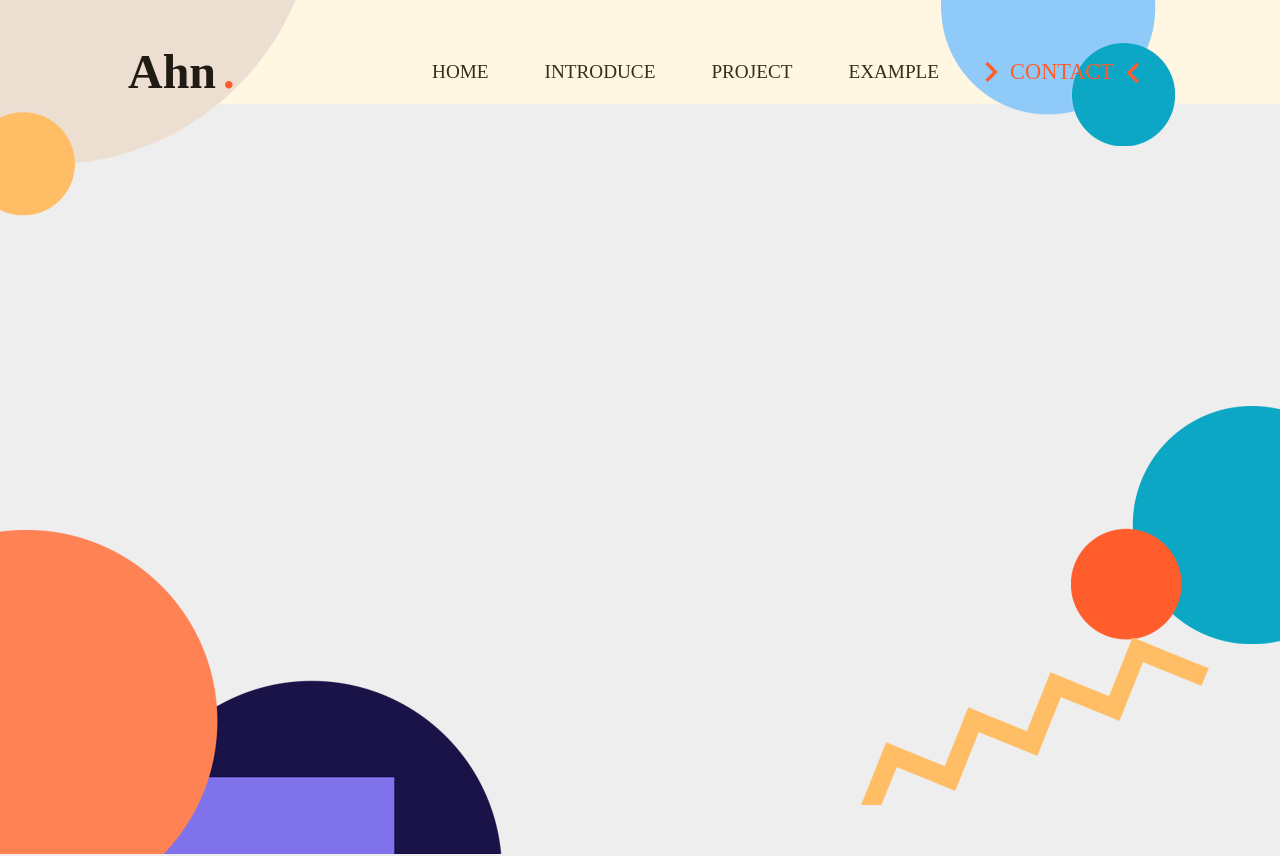
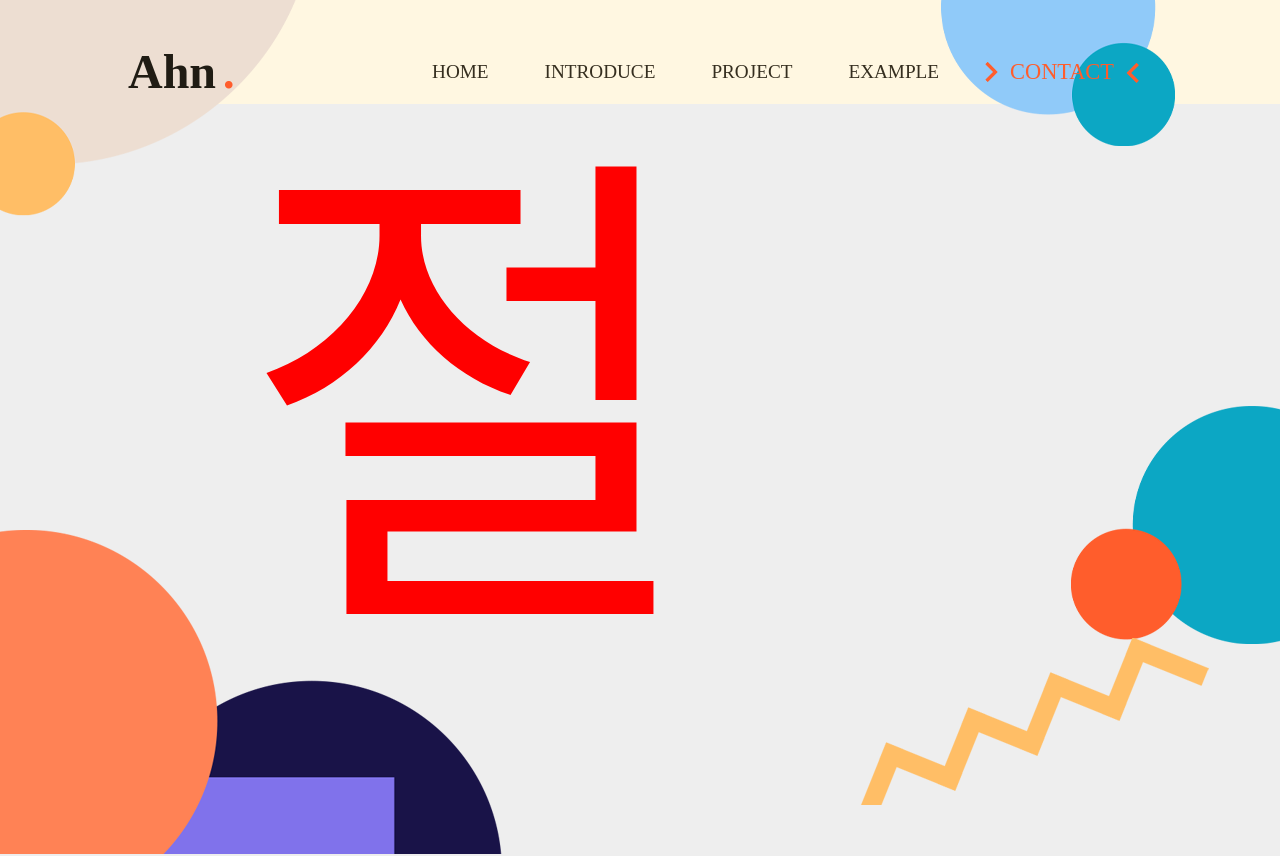
Before and after one commit to Ahnsj828/ahnsj828.github.io, a React (Create React App) app: page /contact in a window 1280 px wide. Shown: the top 856 px of the page. Before the commit the page ends 800 px from the top, so only its background shows below. Built offline with nearby package versions, Linux system fonts and the light colour scheme; a web font is replaced by a local one.

Commit message:
introducePage branch 정리

```diff
--- a/src/App.js
+++ b/src/App.js
@@ -2,9 +2,9 @@ import "./App.css";
 import { Route, Routes } from "react-router-dom";
 import Home from "./pages/Home/Home";
 import Introduce from "./pages/Introduce/Introduce";
-// import Project from "./pages/Project/Project";
-// import Example from "./pages/Example/Example";
-// import Contact from "./pages/Contact/Contact";
+import Project from "./pages/Project/Project";
+import Example from "./pages/Example/Example";
+import Contact from "./pages/Contact/Contact";
 import Header from "./components/Header/Header";
 import Footer from "./components/Footer/Footer";
 
@@ -15,9 +15,9 @@ function App() {
       <Routes>
         <Route path="/" element={<Home />} />
         <Route path="/introduce" element={<Introduce />} />
-        {/* <Route path="/project" element={<Project />} />
+        <Route path="/project" element={<Project />} />
         <Route path="/example" element={<Example />} />
-        <Route path="/contact" element={<Contact />} /> */}
+        <Route path="/contact" element={<Contact />} />
       </Routes>
       <Footer />
     </>
--- /dev/null
+++ b/src/pages/Contact/Contact.js
@@ -0,0 +1,12 @@
+import React from "react";
+import { ContactDiv, ContactSection } from "./Contanct.styled";
+
+const Contact = () => {
+  return (
+    <ContactDiv>
+      <ContactSection>절거운 주말 보내세용~🚗🚗</ContactSection>
+    </ContactDiv>
+  );
+};
+
+export default Contact;
--- /dev/null
+++ b/src/pages/Contact/Contanct.styled.js
@@ -0,0 +1,10 @@
+import styled from "styled-components";
+
+export const ContactDiv = styled.div`
+  width: 100vh;
+  height: 100vh;
+  font-size: 500px;
+  color: red;
+`;
+
+export const ContactSection = styled.section``;
--- /dev/null
+++ b/src/pages/Example/Example.js
@@ -0,0 +1,7 @@
+import React from "react";
+
+const Example = () => {
+  return <div>ExamplePage</div>;
+};
+
+export default Example;
--- /dev/null
+++ b/src/pages/Project/Project.js
@@ -0,0 +1,7 @@
+import React from "react";
+
+const Project = () => {
+  return <div>ProjectPage</div>;
+};
+
+export default Project;
```
